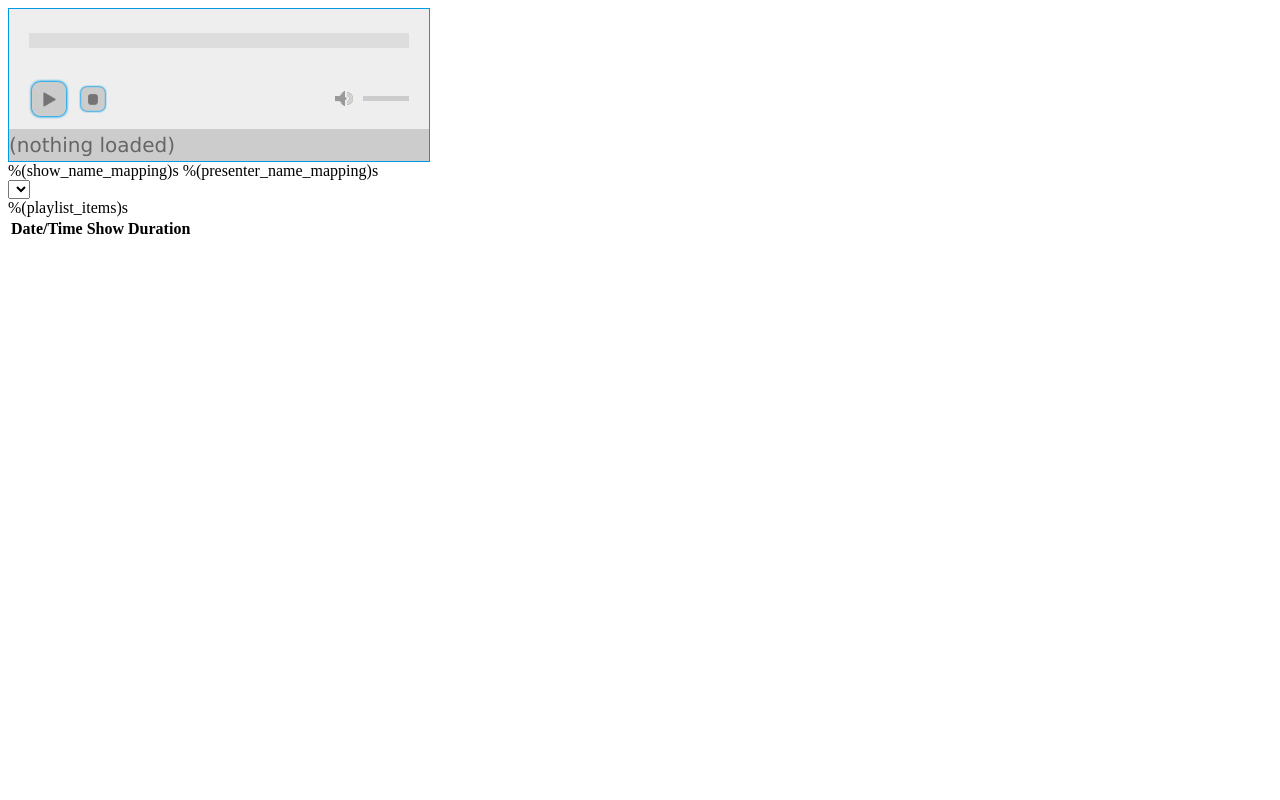
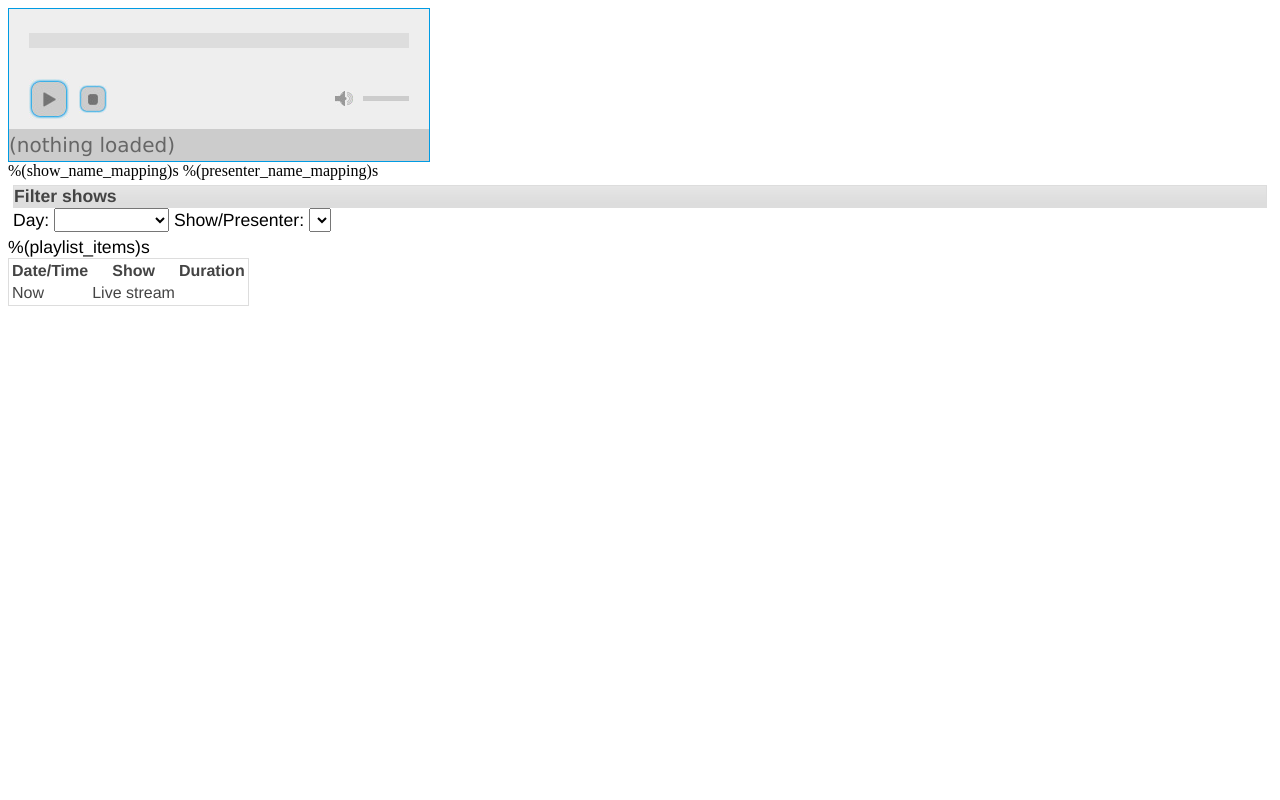
Before and after one commit to radio-st-austell-bay/listenagain, a Python web app: template rsab/listenagain/data/messages/templates/player.html in a window 1280 px wide. Run offline with Jinja, Linux system fonts and the light colour scheme; the template is opened without the code that fills it, so the values that code supplies are empty; some libraries are stand-ins or nearby versions.

Commit message:
1. Rearranged some JS to use RSAB object as namespace; this is a bit cleaner. 2. Better "run when everything is ready" mechanism. 3. Support for the live stream, which is read from "listen.m3u" on the same domain. 4. Support for filtering by day. 5. Changed query parameters a bit ("findandplay" is now just "find", "namefilter" is now "show", and I've added "day" and "live"). 6. Changed styling on rows a little.

```diff
--- a/rsab/listenagain/data/messages/templates/player.html
+++ b/rsab/listenagain/data/messages/templates/player.html
@@ -12,8 +12,36 @@
 
     <script type="text/javascript">
       $(document).ready(function(){
+
+        RSAB = {}
+        RSAB.ready_flags = {
+            // XXX Can't seem to get the jPlayer events to fire...
+            //jplayer: false,
+            table: false,
+            params: false,
+            live: false
+        }
+        RSAB.options = {
+            autoplay: false
+        }
+
+        RSAB.fn = {}
+        RSAB.fn.go_if_ready = function (flag) {
+            if(typeof flag != 'undefined') {
+                RSAB.ready_flags[flag] = true
+            }
+            for(key in RSAB.ready_flags) {
+                if(!RSAB.ready_flags[key]) {
+                    return
+                }
+            }
+            RSAB.fn.go()
+        }
+
         $("#jquery_jplayer_rsab").jPlayer({
-          ready: rsab_process_query_parameters,
+          ready: function () {
+              RSAB.fn.go_if_ready('jplayer')
+          },
           ended: function () {
               $('#rsab-playlist tr.rsab-playlist-item-playing').removeClass('rsab-playlist-item-playing')
           },
@@ -37,23 +65,26 @@
             }
         }
 
-        function rsab_play_row(row) {
+        RSAB.fn.play_row = function (row) {
             if(row == null || typeof row == 'undefined') {
                 return
             }
             row = $(row).closest('tr.rsab-playlist-item')
+            if(row.hasClass('rsab-playlist-item-unavailable')) {
+                return
+            }
             var filepath = row.find('input[name="src"]').val()
             var ext = filepath.split('.').pop()
             var media = {}
             media[ext] = filepath
             $("#jquery_jplayer_rsab").jPlayer("setMedia", media).jPlayer("play")
             $("#jp_playlist_rsab").text($('.rsab-playlist-item-title', row).text())
-            row.closest('table').find('.rsab-playlist-item-playing').removeClass('rsab-playlist-item-playing')
+            row.closest('table').find('.rsab-playlist-item-playing').not(row).removeClass('rsab-playlist-item-playing')
             row.addClass('rsab-playlist-item-playing')
         }
 
-        $("#rsab-playlist tr.rsab-playlist-item").click(function () {
-            rsab_play_row(this)
+        $("#rsab-playlist tr.rsab-playlist-item").bind('click.play', function () {
+            RSAB.fn.play_row(this)
         })
 
         $.fn.dataTableExt.oSort['rsab-date-time-desc']  = function(x, y) {
@@ -71,6 +102,11 @@
             return -1 * $.fn.dataTableExt.oSort['rsab-date-time-desc'](x, y)
         }
 
+        $.fn.dataTableExt.ofnSearch['rsab-date-time']  = function(sData) {
+            cell = $('<div>'+sData+'</div>')
+            return cell.find('input[name=day_short]').val()
+        }
+
         $.fn.dataTableExt.oSort['rsab-title-desc'] = $.fn.dataTableExt.oSort['string-desc']
         $.fn.dataTableExt.oSort['rsab-title-asc'] = $.fn.dataTableExt.oSort['string-asc']
 
@@ -82,11 +118,6 @@
             })
             return ',' + names.join(',') + ','
         }
-
-        rsab_table_ready = false
-        rsab_parameters_processed = false
-        rsab_do_autoplay = false
-
 
         $('#rsab-playlist').dataTable({
             bPaginate: true,
@@ -100,8 +131,7 @@
             sDom: '<"H"lr>t<"F"ip>',
 
             fnInitComplete: function () {
-                rsab_table_ready = true
-                rsab_table_post_init()
+                RSAB.fn.go_if_ready('table')
             },
 
             aaSorting: [ [0, 'desc'] ],
@@ -113,23 +143,63 @@
             ]
         })
 
+        RSAB.fn.no_live_stream = function () {
+          $('#rsab-playlist tr.rsab-playlist-item-live')
+            .addClass('rsab-playlist-item-unavailable')
+            .unbind('click.play')
+            .find('.rsab-playlist-item-title').text('Live stream unavailable')
+        }
+
+        $.ajax({
+          accepts: 'audio/x-mpegurl',
+          cache: false,
+          url: '/listen.m3u',
+          dataType: 'text',
+          success: function (data, textStatus, jqXHR) {
+              url_finder = new RegExp('^http(?:s?)://.+', 'im')
+              live_url_array = url_finder.exec(data)
+              if(live_url_array.length) {
+                $('#rsab-playlist tr.rsab-playlist-item-live')
+                  .find('.rsab-playlist-item-title').text('Live stream')
+                  .end()
+                  .find('input[name=src]').val(live_url_array[0])
+              }
+              else {
+                RSAB.fn.no_live_stream()
+              }
+              RSAB.fn.go_if_ready('live')
+          },
+          error: function (jqXHR, textStatus, errorThrown) {
+              RSAB.fn.no_live_stream()
+              RSAB.fn.go_if_ready('live')
+          },
+        })
+
+
         rsab_table_column_names = ['date', 'title', 'duration']
         rsab_table_initial_sort = []
 
-        function rsab_table_post_init() {
-            if(!rsab_table_ready || !rsab_parameters_processed) {
-                return
-            }
+        RSAB.fn.go = function () {
             table = $('#rsab-playlist').dataTable()
             if(rsab_table_initial_sort.length) {
                 table.fnSort(rsab_table_initial_sort)
             }
-            if(rsab_do_autoplay) {
-                rsab_play_row(table.fnGetDisplayNodes()[0])
+            if(RSAB.options.autoplay) {
+                row = $('#rsab-playlist tr.rsab-playlist-item-playing').first()
+                if(row.length == 0) {
+                    row = null
+                    visible_rows = table.fnGetDisplayNodes()
+                    if(visible_rows.length != 0) {
+                        row = visible_rows[0]
+                    }
+                }
+                if(row) {
+                    RSAB.fn.play_row(row)
+                }
             }
         }
 
-        function rsab_process_query_parameters() {
+        RSAB.fn.process_parameters = function () {
             var query_parameters = !window.location.search ? [] : (
                 window.location.search[0] == '?'
                 ? window.location.search.slice(1)
@@ -144,20 +214,36 @@
                 key = temp[0]
                 value = temp.length == 1 ? '' : temp[1]
                 switch(key) {
-                  case 'findandplay':
+                  case 'find':
+                    if(value == 'live') {
+                        matches = $('#rsab-playlist tr.rsab-playlist-item-live')
+                    }
+                    else {
                       matches = $('#rsab-playlist tr.rsab-playlist-item input[name=src][value^="/audio/' + value + '"]')
                       if(!matches.length) {
                           matches = $('#rsab-playlist tr.rsab-playlist-item input[name=src][value*="' + value + '"]')
                       }
+                    }
                     if(matches.length) {
-                        rsab_play_row(matches.first().closest('tr.rsab-playlist-item'))
+                        matches.first().closest('tr.rsab-playlist-item').addClass('rsab-playlist-item-playing')
                     }
                     break
-                  case 'namefilter':
+                  case 'live':
+                    $('#rsab-playlist tr.rsab-playlist-item-live').addClass('rsab-playlist-item-playing')
+                    break
+                  case 'show':
                       rsab_select = $('#rsab-table-filter select[name=name]')
                       rsab_option = rsab_select.find('option[value="'+value+'"]')
                       if(rsab_option.length == 0) {
                           value = '!'
+                      }
+                      rsab_select.val(value).change()
+                      break
+                  case 'day':
+                      rsab_select = $('#rsab-table-filter select[name=day]')
+                      rsab_option = rsab_select.find('option[value="'+value+'"]')
+                      if(rsab_option.length == 0) {
+                          value = ''
                       }
                       rsab_select.val(value).change()
                       break
@@ -178,14 +264,16 @@
                       }
                       break
                   case 'autoplay':
-                      rsab_do_autoplay = true
+                      RSAB.options.autoplay = true
                       break
                 }
             }
-            rsab_parameters_processed = true
-            rsab_table_post_init()
+            RSAB.fn.go_if_ready('params')
           }
 
+          // XXX This will have to be moved around if the table rows get pulled
+          // in by AJAX.  And 'process_parameters' mustn't be called until this
+          // has been run...
           rsab_select_pairs = []
           rsab_select_pairs_seen = {}
           $('input[name=showname], input[name=presentername]').each(function () {
@@ -198,6 +286,7 @@
               }
           })
           rsab_select_pairs.sort()
+
           rsab_select = $('#rsab-table-filter select[name=name]')
           for(i = 0; i < rsab_select_pairs.length; i++) {
               $('<option value="' + rsab_select_pairs[i][0] + '"></option>')
@@ -212,6 +301,12 @@
               }
               $('#rsab-playlist').dataTable().fnFilter(value, 1, false, false)
           })
+
+          $('#rsab-table-filter select[name=day]').change(function () {
+              $('#rsab-playlist').dataTable().fnFilter($(this).find('option:selected').val(), 0, false, false)
+          })
+
+          RSAB.fn.process_parameters()
 
       });
     </script>
@@ -250,13 +345,29 @@
 %(show_name_mapping)s
 %(presenter_name_mapping)s
 
+  <div class="ui-widget">
     <div id="rsab-table-filter">
+      <div class="ui-widget-header">
+        Filter shows
+      </div>
+      Day:
+      <select name="day">
+        <option value=""></option>
+        <option value="mon">Monday</option>
+        <option value="tue">Tuesday</option>
+        <option value="wed">Wednesday</option>
+        <option value="thu">Thursday</option>
+        <option value="fri">Friday</option>
+        <option value="sat">Saturday</option>
+        <option value="sun">Sunday</option>
+      </select>
+      Show/Presenter:
       <select name="name">
         <option value=""></option>
       </select>
     </div>
 
-  <table id="rsab-playlist">
+    <table id="rsab-playlist" class="ui-widget-content">
       <thead>
         <tr class="rsab-playlist-heading">
           <th>Date/Time</th>
@@ -265,9 +376,25 @@
         </tr>
       </thead>
       <tbody>
+        <tr class="rsab-playlist-item rsab-playlist-item-live">
+          <td class="rsab-playlist-item-when">
+            <input type="hidden" name="src" value="" disabled="disabled" />
+            <input type="hidden" name="date_compact" value="99991231" disabled="disabled" />
+            <input type="hidden" name="start_compact" value="2359" disabled="disabled" />
+            <span class="rsab-playlist-item-date">Now</span>
+          </td>
+          <td class="rsab-playlist-item-show">
+            <input type="hidden" disabled="disabled" name="show" value="live" />
+            <span class="rsab-playlist-item-title">Live stream</span>
+          </td>
+          <td class="rsab-playlist-item-duration">
+          </td>
+        </tr>
+
 %(playlist_items)s
       </tbody>
     </table>
+  </div>
 
   </body>
 </html>
--- a/rsab/listenagain/data/messages/templates/playlist-item.html
+++ b/rsab/listenagain/data/messages/templates/playlist-item.html
@@ -2,6 +2,7 @@
       <td class="rsab-playlist-item-when">
         <input type="hidden" name="src" value="%(url)s" disabled="disabled" />
         <input type="hidden" name="date_compact" value="%(date_compact)s" disabled="disabled" />
+        <input type="hidden" name="day_short" value="%(day_short)s" disabled="disabled" />
         <input type="hidden" name="start_compact" value="%(start_compact)s" disabled="disabled" />
         <input type="hidden" name="end_compact" value="%(end_compact)s" disabled="disabled" />
         <span class="rsab-playlist-item-date">%(date)s</span> <span class="rsab-playlist-item-time">%(start_time)s</span>
--- a/rsab/listenagain/data/www/css/listenagain.css
+++ b/rsab/listenagain/data/www/css/listenagain.css
@@ -1,9 +1,22 @@
+
+div#rsab-table-filter {
+    padding: 5px;
+}
+
+#rsab-playlist tr.rsab-playlist-item-unavailable {
+    color: #aaaaaa;
+    cursor: default;
+}
+
+#rsab-playlist tr.rsab-playlist-item-live {
+
+}
 
 #rsab-playlist tr.rsab-playlist-item-playing {
     background-color: #aaeeaa;
 }
 
-#rsab-playlist tbody tr:hover {
+#rsab-playlist tbody tr.rsab-playlist-item:hover {
     cursor: pointer;
 }
 
--- a/rsab/listenagain/html.py
+++ b/rsab/listenagain/html.py
@@ -70,8 +70,9 @@ def make_playlist_item(audio_fname):
         details['show'],
         details.get('presenters'),
     )
-    template.date = details['date'].strftime('%A %d %B %Y')
+    template.date = details['date'].strftime('%a %d %b %Y')
     template.date_compact = details['date'].strftime('%Y%m%d')
+    template.day_short = details['date'].strftime('%a').lower()
     template.start_time = details['start'].strftime('%H:%M')
     template.start_compact = details['start'].strftime('%H%M')
     template.end_time = details['end'].strftime('%H:%M')
```
Lines whose indentation alone changed are shown as unchanged.
